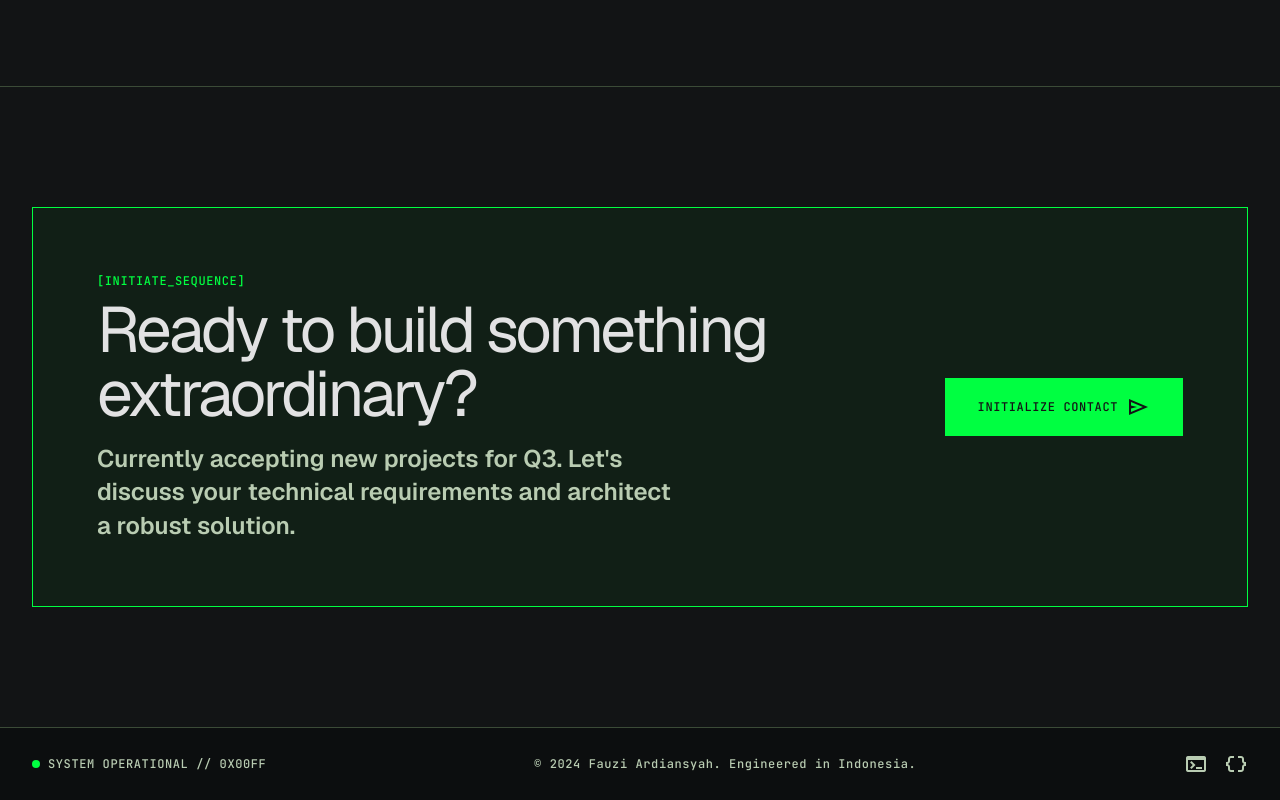
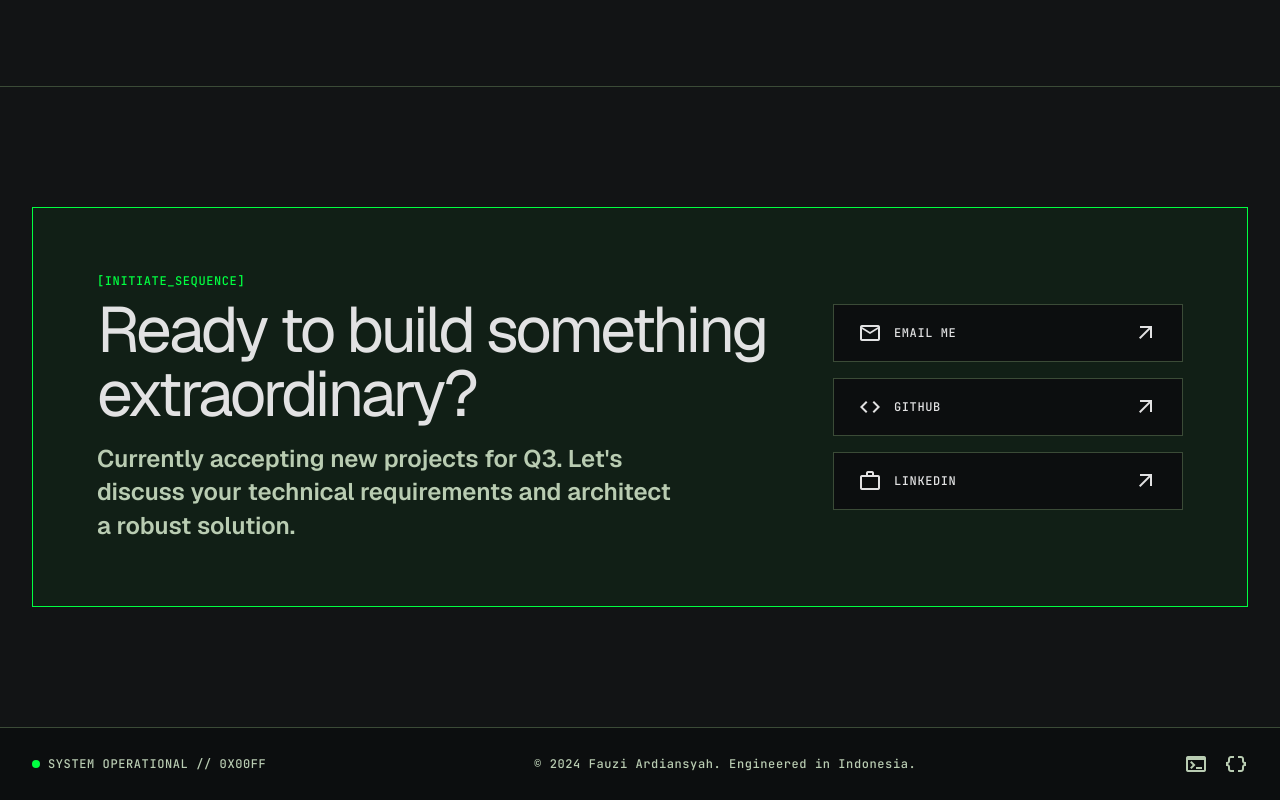
Before and after one commit to ardiansyah1506/ziiiport, a Next.js app: page / in a window 1280 px wide. Shown: the part 3311-4111 px from the top of the page. Built offline with nearby package versions, Linux system fonts and the light colour scheme.

Commit message:
feat: implement homepage layout with hero, tech stack, and project sections including footer component

```diff
--- a/src/app/page.tsx
+++ b/src/app/page.tsx
@@ -278,14 +278,41 @@ export default function Home() {
               Currently accepting new projects for Q3. Let&apos;s discuss your technical requirements and architect a robust solution.
             </p>
           </div>
-          <div className="relative z-10 flex-shrink-0 w-full md:w-auto flex justify-center mt-stack-md md:mt-0">
-            <Link
-              href="/contact"
-              className="inline-flex items-center justify-center bg-[#00ff41] text-[#121415] font-metadata text-metadata uppercase px-8 py-4 rounded-none hover:bg-[#00e639] transition-colors gap-stack-sm border border-transparent w-full md:w-auto"
+          <div className="relative z-10 flex-shrink-0 w-full md:w-[350px] flex flex-col gap-4 mt-stack-md md:mt-0">
+            <a
+              href="mailto:ardiansyah1506@gmail.com"
+              className="inline-flex items-center justify-between text-on-surface hover:text-on-primary border border-outline-variant hover:border-[#00ff41] hover:bg-[#00ff41] bg-surface-container-lowest px-6 py-4 uppercase font-metadata text-metadata transition-all group"
             >
-              Initialize Contact
-              <span className="material-symbols-outlined text-[18px]">send</span>
-            </Link>
+              <div className="flex items-center gap-3 group-hover:text-[#121415]">
+                 <span className="material-symbols-outlined text-[20px]">mail</span>
+                 Email Me
+              </div>
+              <span className="material-symbols-outlined text-[16px] group-hover:text-[#121415]">arrow_outward</span>
+            </a>
+
+            <a
+              href="https://github.com/ardiansyah1506"
+              target="_blank" rel="noopener noreferrer"
+              className="inline-flex items-center justify-between text-on-surface hover:text-[#00ff41] border border-outline-variant hover:border-[#00ff41] bg-surface-container-lowest px-6 py-4 uppercase font-metadata text-metadata transition-all"
+            >
+              <div className="flex items-center gap-3">
+                 <span className="material-symbols-outlined text-[20px]">code</span>
+                 GitHub
+              </div>
+              <span className="material-symbols-outlined text-[16px]">arrow_outward</span>
+            </a>
+
+            <a
+              href="https://linkedin.com/in/fauziardiansyah"
+              target="_blank" rel="noopener noreferrer"
+              className="inline-flex items-center justify-between text-on-surface hover:text-[#00ff41] border border-outline-variant hover:border-[#00ff41] bg-surface-container-lowest px-6 py-4 uppercase font-metadata text-metadata transition-all"
+            >
+              <div className="flex items-center gap-3">
+                 <span className="material-symbols-outlined text-[20px]">work</span>
+                 LinkedIn
+              </div>
+              <span className="material-symbols-outlined text-[16px]">arrow_outward</span>
+            </a>
           </div>
         </div>
       </motion.section>
--- a/src/components/Footer.tsx
+++ b/src/components/Footer.tsx
@@ -7,8 +7,8 @@ export function Footer() {
         </div>
         <div className="font-metadata text-metadata text-on-surface-variant">© 2024 Fauzi Ardiansyah. Engineered in Indonesia.</div>
         <div className="flex gap-stack-md text-on-surface-variant">
-          <span className="material-symbols-outlined text-[18px] cursor-pointer hover:text-[#00ff41] transition-colors">terminal</span>
-          <span className="material-symbols-outlined text-[18px] cursor-pointer hover:text-[#00ff41] transition-colors">data_object</span>
+          <a href="https://ziii.my.id/cms/login" target="_blank" rel="noopener noreferrer" className="material-symbols-outlined text-[18px] cursor-pointer hover:text-[#00ff41] transition-colors">terminal</a>
+          <a href="https://github.com/ardiansyah1506" target="_blank" rel="noopener noreferrer" className="material-symbols-outlined text-[18px] cursor-pointer hover:text-[#00ff41] transition-colors">data_object</a>
         </div>
       </div>
     </footer>
```
